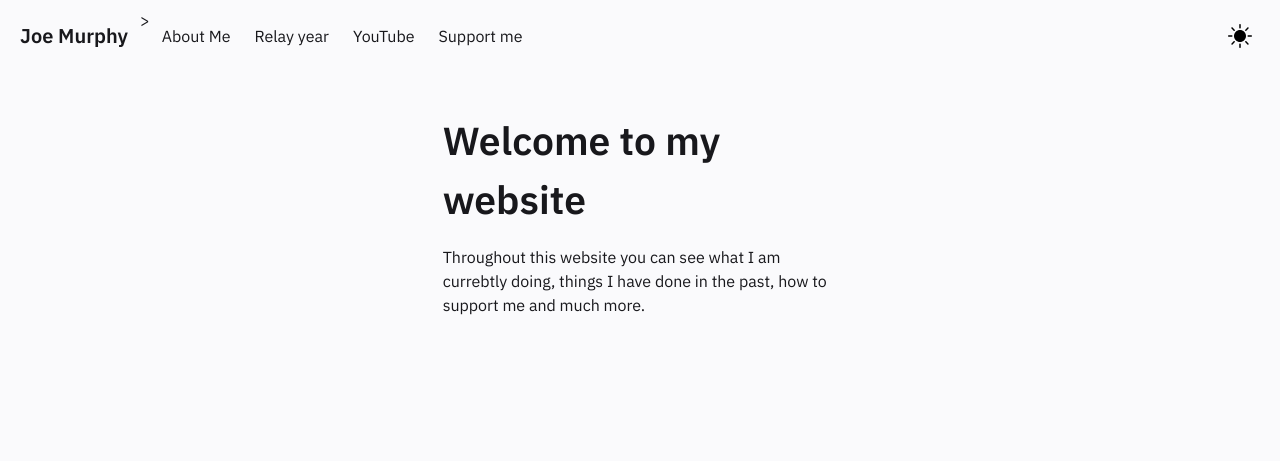
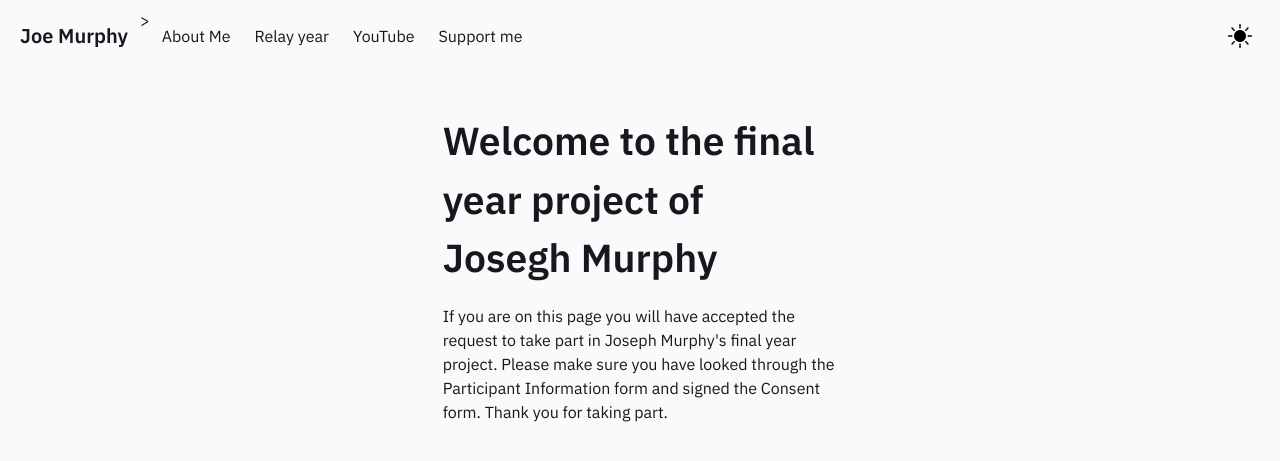
Before and after one commit to sir-ronahan/sir-ronahan.github.io, a Jekyll site: the page built from pages/index.md, in a window 1280 px wide. Shown: the top 461 px of the page. Built offline with Jekyll 4.4.1, drawn with Linux system fonts in a browser that asks for light colours.

Commit message:
Update Homepage.html

```diff
--- a/_includes/Homepage.html
+++ b/_includes/Homepage.html
@@ -1,9 +1,9 @@
 <div class="column is-4">
     <div class="block homeblock">
-    <h1>Welcome to my website</h1>
+    <h1>Welcome to the final year project of Josegh Murphy</h1>
 
     <p>
-        Throughout this website you can see what I am currebtly doing, things I have done in the past, how to support me and much more.
+        If you are on this page you will have accepted the request to take part in Joseph Murphy's final year project. Please make sure you have looked through the Participant Information form and signed the Consent form. Thank you for taking part.
     </p>
 
     </div>
```
